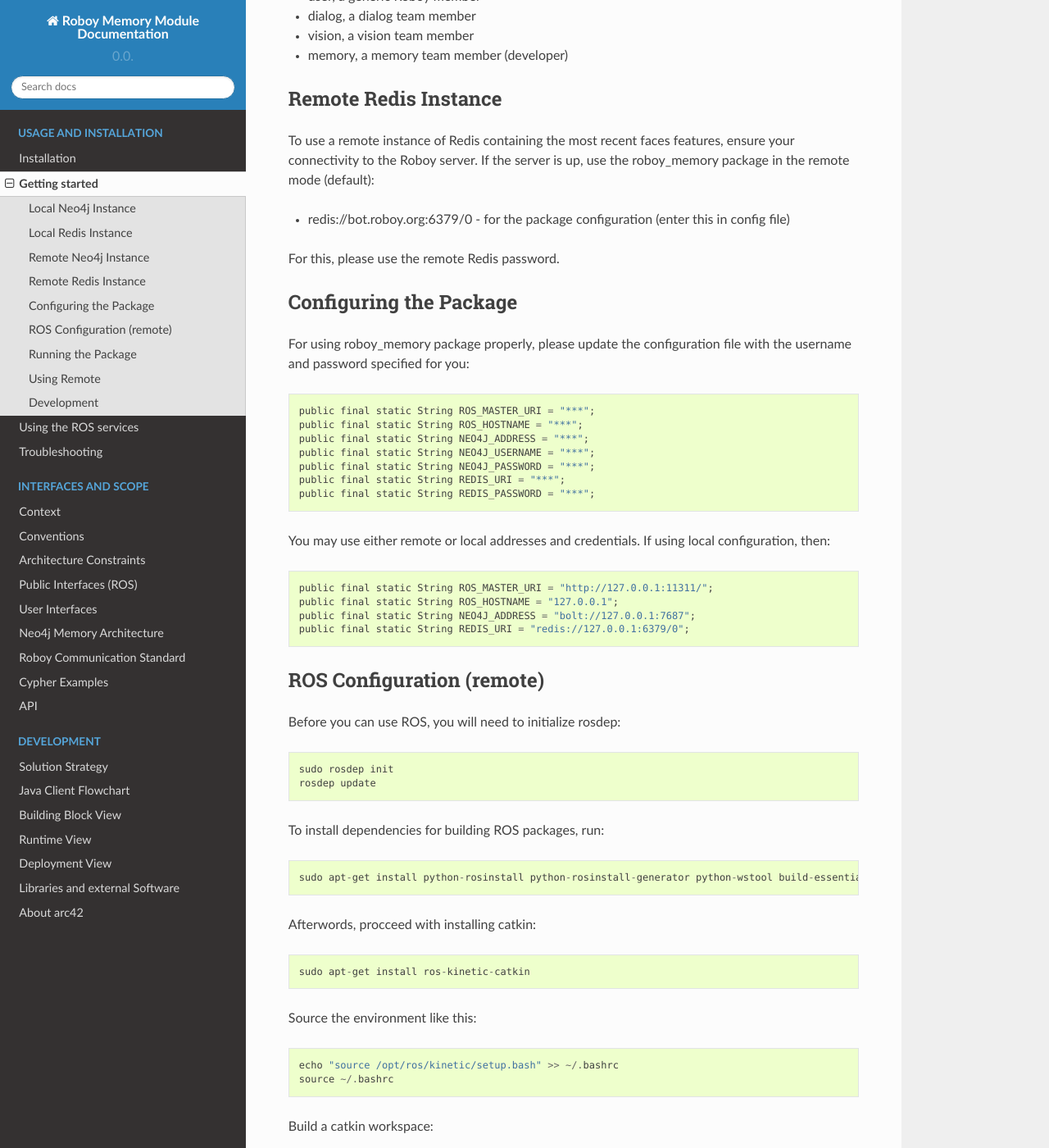
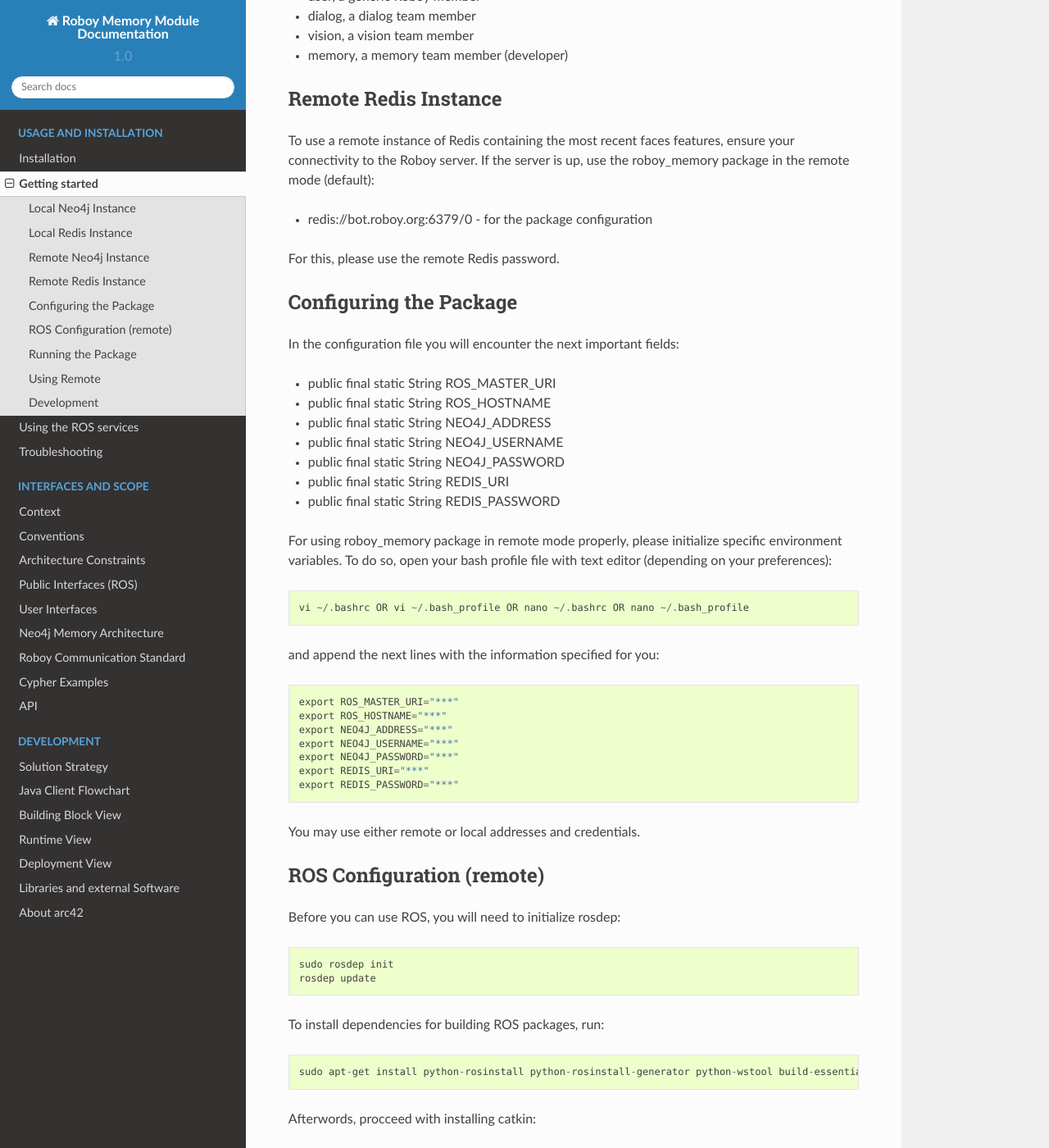
Before and after one commit to Roboy/memory, a Sphinx documentation site: the page built from docs/Usage/1_getting_started.rst, in a window 1280 px wide and 1400 px high, scrolled down 2288 px. Shown: the whole window at 82% size. Built offline with Sphinx 7.4.7 and the Read the Docs theme 2.0.0, drawn with Linux system fonts in a browser that asks for light colours.

Commit message:
Updated docs for envar set up and package version

```diff
--- a/docs/Usage/1_getting_started.rst
+++ b/docs/Usage/1_getting_started.rst
@@ -99,7 +99,7 @@
 To use a remote instance of Redis containing the most recent faces features, ensure your connectivity to the Roboy server.
 If the server is up, use the roboy_memory package in the remote mode (default):
 
-- redis://bot.roboy.org:6379/0 - for the package configuration (enter this in config file)
+- redis://bot.roboy.org:6379/0 - for the package configuration
 
 For this, please use the remote Redis password.
 
@@ -107,22 +107,32 @@
 Configuring the Package
 --------------------------------------------------
 
-For using roboy_memory package properly, please update the configuration file with the username and password specified for you::
+In the configuration file you will encounter the next important fields:
 
-    public final static String ROS_MASTER_URI = "***";
-    public final static String ROS_HOSTNAME = "***";
-    public final static String NEO4J_ADDRESS = "***";
-    public final static String NEO4J_USERNAME = "***";
-    public final static String NEO4J_PASSWORD = "***";
-    public final static String REDIS_URI = "***";
-    public final static String REDIS_PASSWORD = "***";
+- public final static String ROS_MASTER_URI
+- public final static String ROS_HOSTNAME
+- public final static String NEO4J_ADDRESS
+- public final static String NEO4J_USERNAME
+- public final static String NEO4J_PASSWORD
+- public final static String REDIS_URI
+- public final static String REDIS_PASSWORD
 
-You may use either remote or local addresses and credentials. If using local configuration, then::
+For using roboy_memory package in remote mode properly, please initialize specific environment variables.
+To do so, open your bash profile file with text editor (depending on your preferences)::
 
-    public final static String ROS_MASTER_URI = "http://127.0.0.1:11311/";
-    public final static String ROS_HOSTNAME = "127.0.0.1";
-    public final static String NEO4J_ADDRESS = "bolt://127.0.0.1:7687";
-    public final static String REDIS_URI = "redis://127.0.0.1:6379/0";
+    vi ~/.bashrc OR vi ~/.bash_profile OR nano ~/.bashrc OR nano ~/.bash_profile
+
+and append the next lines with the information specified for you::
+
+    export ROS_MASTER_URI="***"
+    export ROS_HOSTNAME="***"
+    export NEO4J_ADDRESS="***"
+    export NEO4J_USERNAME="***"
+    export NEO4J_PASSWORD="***"
+    export REDIS_URI="***"
+    export REDIS_PASSWORD="***"
+
+You may use either remote or local addresses and credentials.
 
 
 ROS Configuration (remote)
--- a/docs/conf.py
+++ b/docs/conf.py
@@ -75,9 +75,9 @@
 # built documents.
 #
 # The short X.Y version.
-version = u'0.0.'
+version = u'1.0'
 # The full version, including alpha/beta/rc tags.
-release = u'0.0.'
+release = u'1.0.0'
 
 breathe_projects = { project: "doxyxml/" }
 breathe_default_project = project
--- a/pom.xml
+++ b/pom.xml
@@ -4,7 +4,7 @@
 
     <groupId>org.roboy.memory</groupId>
     <artifactId>roboy_memory</artifactId>
-    <version>0.9.0</version>
+    <version>1.0.0</version>
     <packaging>jar</packaging>
 
     <name>memory</name>
```
Also changed, not shown: other parts of docs/Usage/1_getting_started.rst (+1 -1 lines), 1 other file.
